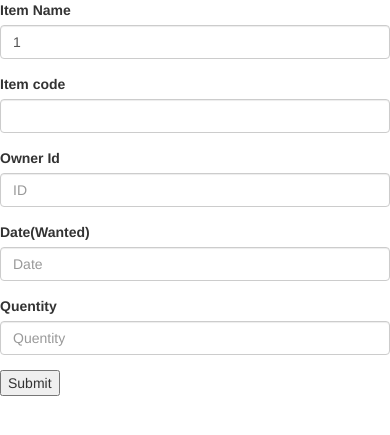
After one commit to jpssasadara/Farm-Management-System-IOT, a PHP site: page /FmsFarmSide6/User_side/farmManagement/shopping_cart/shoppingcart_registration.php?Iname=1 in a window 390 px wide. The commit adds this page. Shown: the top 435 px of the page. Run offline with PHP 8.4, Linux system fonts and the light colour scheme; data that the repository does not hold is empty.

Commit message:
add shopping cart

```diff
--- a/User_side/farmManagement/Courses/courseDatabase.php
+++ b/User_side/farmManagement/Courses/courseDatabase.php
@@ -29,8 +29,8 @@ if ($mysqli->connect_errno) {
 else if(!isset($_SESSION['loggedin']) || (isset($_SESION['loggedin']) && $_SESSION['loggedin'] == 0)){
         //session is not set
         echo "Register here";
-        //header("Location:RegisterFarmer.html");
-        //exit();
+        header("Location:Login_Registration/RegisterFarmer.html");
+        exit();
 
     }
 ?>
--- /dev/null
+++ b/User_side/farmManagement/shopping_cart/shoppingcart_registration.php
@@ -0,0 +1,90 @@
+<?php
+/**
+ * Created by PhpStorm.
+ * User: Anjana
+ * Date: 1/2/2019
+ * Time: 12:09 PM
+ */
+?>
+<!DOCTYPE html>
+<html>
+<head>
+    <meta charset="utf-8">
+    <meta name="viewport" content="width=device-width, initial-scale=1">
+    <link rel="stylesheet" href="https://maxcdn.bootstrapcdn.com/bootstrap/3.3.7/css/bootstrap.min.css">
+    <link rel="stylesheet" href="https://cdnjs.cloudflare.com/ajax/libs/font-awesome/4.7.0/css/font-awesome.min.css">
+    <script src="https://ajax.googleapis.com/ajax/libs/jquery/1.12.4/jquery.min.js"></script>
+    <script src="https://maxcdn.bootstrapcdn.com/bootstrap/3.3.7/js/bootstrap.min.js"></script>
+</head>
+<style>
+</style>
+<body>
+
+<form action="shoppingcartDatabase.php" method="post">
+    <!-- Grid row -->
+    <div class="form-group row">
+        <!-- Material input -->
+        <label for="cname" class="col-sm-2 col-form-label">Item Name</label>
+        <div class="col-sm-10">
+            <div class="md-form mt-0">
+                <input type="text" class="form-control" name="Iname"  value="<?php echo $_GET['Iname'];?>" >
+            </div>
+        </div>
+    </div>
+
+
+    <!-- Grid row -->
+    <div class="form-group row">
+        <!-- Material input -->
+        <label for="name" class="col-sm-2 col-form-label">Item code</label>
+        <div class="col-sm-10">
+            <div class="md-form mt-0">
+                <input type="text" class="form-control" name="Icode" value="<?php echo $_GET['Icode'];?>">
+            </div>
+        </div>
+    </div>
+
+    <!-- Grid row -->
+    <div class="form-group row">
+        <!-- Material input -->
+        <label for="email" class="col-sm-2 col-form-label">Owner Id</label>
+        <div class="col-sm-10">
+            <div class="md-form mt-0">
+                <input type="text" class="form-control" name="id" placeholder="ID">
+            </div>
+        </div>
+    </div>
+
+    <!-- Grid row -->
+    <div class="form-group row">
+        <!-- Material input -->
+        <label for="email" class="col-sm-2 col-form-label">Date(Wanted)</label>
+        <div class="col-sm-10">
+            <div class="md-form mt-0">
+                <input type="text" class="form-control" name="date" placeholder="Date">
+            </div>
+        </div>
+    </div>
+
+    <!-- Grid row -->
+    <div class="form-group row">
+        <!-- Material input -->
+        <label for="email" class="col-sm-2 col-form-label">Quentity</label>
+        <div class="col-sm-10">
+            <div class="md-form mt-0">
+                <input type="text" class="form-control" name="quentity" placeholder="Quentity">
+            </div>
+        </div>
+    </div>
+
+
+    <!-- Grid row -->
+    <div class="form-group row">
+        <div class="col-sm-10">
+            <input type="submit">
+        </div>
+    </div>
+</form>
+</body
+</html>
+</html>
```
Also changed, not shown: User_side/farmManagement/Login_Registration/RegisterFarmer.html (renamed from User_side/farmManagement/Login&Registration/RegisterFarmer.html, +12 -10 lines), User_side/farmManagement/Login_Registration/RegisterFarmer.php (renamed from User_side/farmManagement/Login&Registration/RegisterFarmer.php, +0 -10 lines), User_side/farmManagement/shopping_cart/Order_foods.php (added, +54 -0 lines), User_side/farmManagement/shopping_cart/shoppingcartDatabase.php (added, +36 -0 lines), User_side/farmManagement/Login_Registration/LoginFarmer.html (renamed from User_side/farmManagement/Login&Registration/LoginFarmer.html), User_side/farmManagement/Login_Registration/LoginFarmer.php (renamed from User_side/farmManagement/Login&Registration/LoginFarmer.php), User_side/farmManagement/Login_Registration/Member.php (renamed from User_side/farmManagement/Login&Registration/Member.php), User_side/farmManagement/images/imagevbbhgs.jpg (added), module/Items/upload/pineapple.jpg (renamed from module/Items/upload/imagefhks.jpg).
